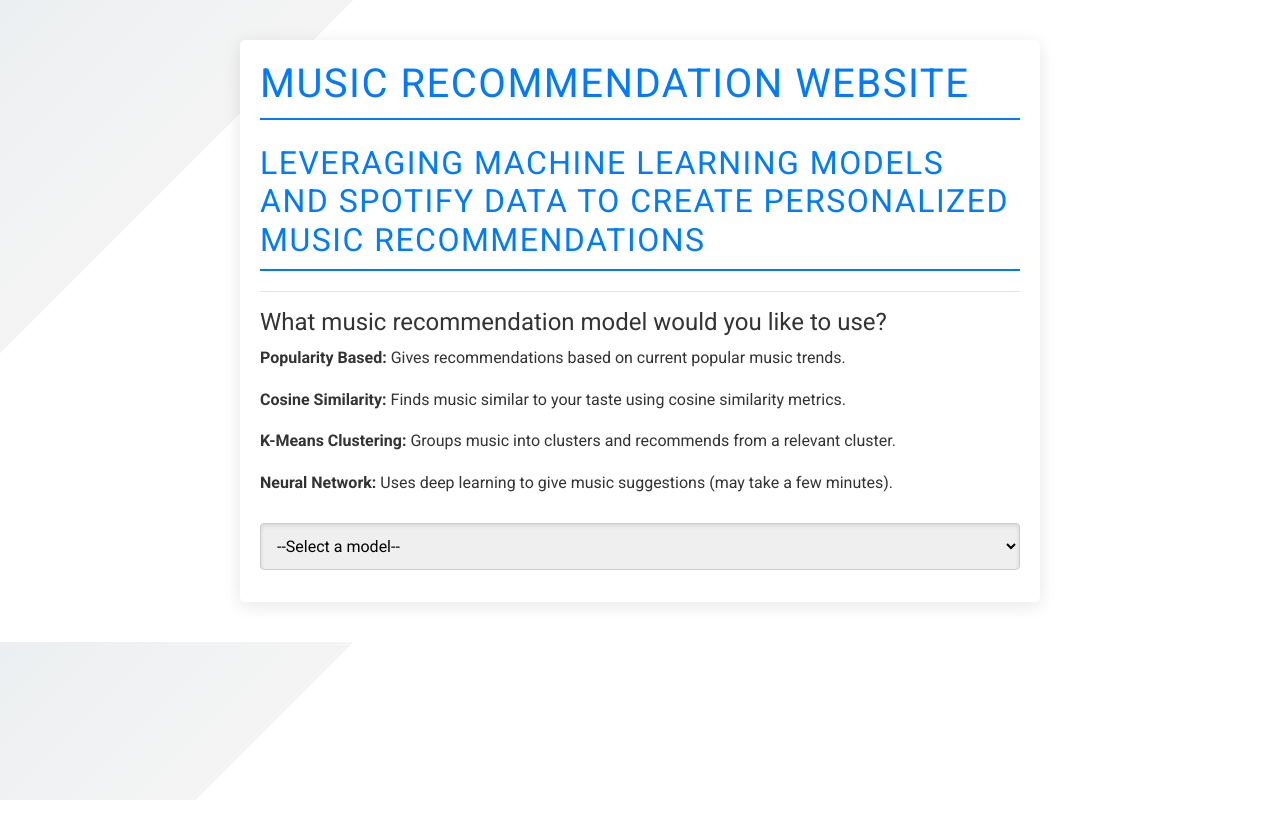
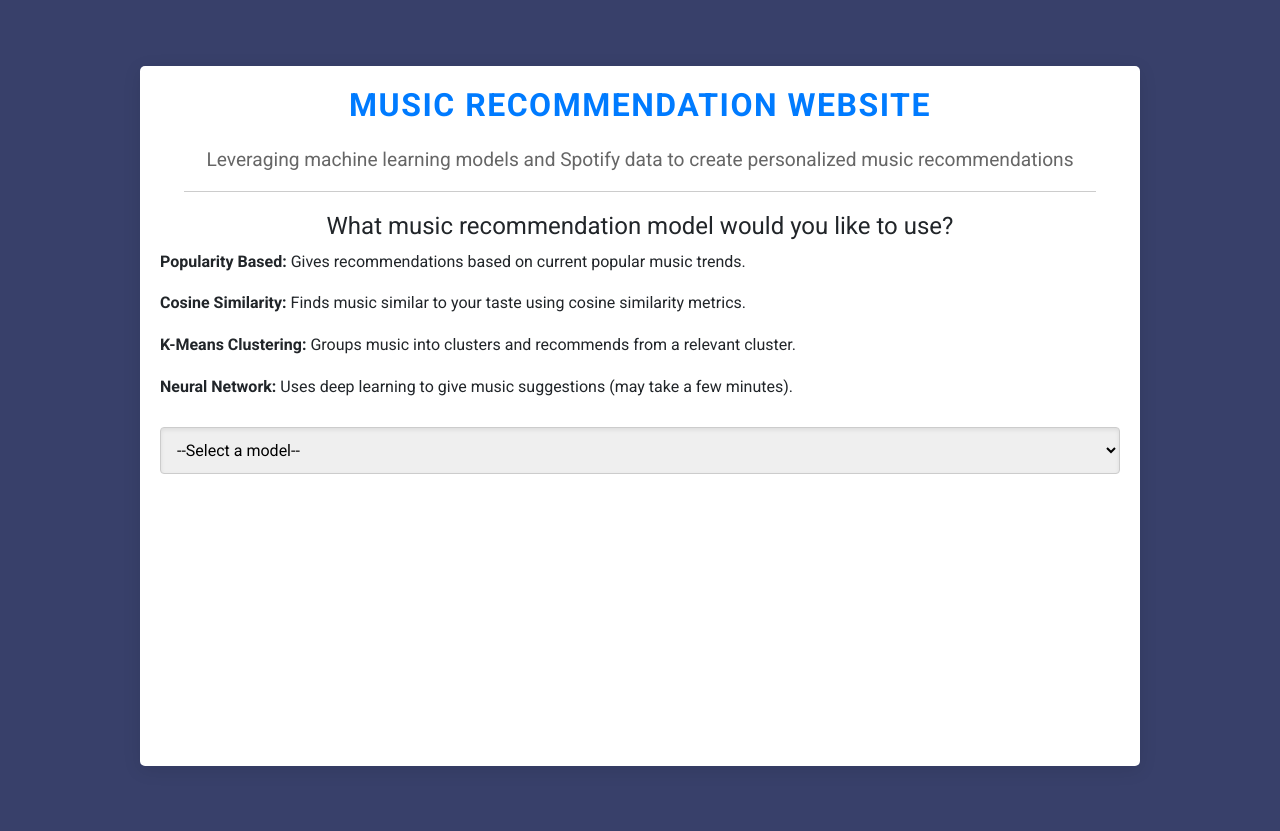
Before and after one commit to bencoleman24/Music-Recommendation-Website, a Flask app: page / in a window 1280 px wide. Before the commit the page ends 800 px from the top, so only its background shows below. Run offline with Flask 3, Linux system fonts and the light colour scheme; parts of the project's set-up code (start-up, migrations or seed data) failed here and were passed over; some libraries are stand-ins or nearby versions.

Commit message:
Update styles.css

```diff
--- a/static/css/styles.css
+++ b/static/css/styles.css
@@ -1,39 +1,52 @@
 @import url('https://fonts.googleapis.com/css2?family=Roboto:wght@400;700&display=swap');
+@import url('https://cdnjs.cloudflare.com/ajax/libs/font-awesome/5.15.3/css/all.min.css');
 
 body {
     font-family: 'Roboto', sans-serif;
-    background: linear-gradient(135deg, #ECEFF1, #f4f4f4 250px, #fff 250px, #fff);
-    color: #333;
+    background-image: none;
     line-height: 1.6;
     margin: 0;
     padding: 0;
-    transition: background-color 0.3s;
+    background-color: #38406a;
+    background-size: 30px 30px;
+    display: flex;
+    justify-content: center;
+    align-items: center;
+    min-height: 100vh;
+    padding: 2% 0;
+.center-text {
+    text-align: center;
 }
 
 .container {
-    max-width: 800px;
+    max-width: 2000px;
+    min-width: 1000px;
     margin: 40px auto;
     background-color: #fff;
     padding: 20px;
     border-radius: 5px;
     box-shadow: 0 4px 18px rgba(0, 0, 0, 0.1);
     transition: transform 0.3s;
+    min-height: 700px;
 }
 
-.container:hover {
-    transform: scale(1.02);
+h1 {
+    color: #007BFF;
+    margin-bottom: 25px;
+    font-size: 2em;
+    font-weight: 700;
+    text-align: center;
+    text-transform: uppercase;
+    letter-spacing: 1.5px;
 }
 
-h1, h2 {
-    color: #007BFF;
-    text-transform: uppercase;
-    letter-spacing: 1.5px;
+h2 {
+    font-size: 1.2em;
+    font-weight: 400;
+    text-align: center;
+    color: #666;
     margin-bottom: 20px;
-    border-bottom: 2px solid #007BFF;
-    padding-bottom: 10px;
 }
-
-
 
 select, input {
     width: 100%;
@@ -41,53 +54,53 @@ select, input {
     margin: 12px 0;
     border: 1px solid #ccc;
     border-radius: 4px;
-    box-shadow: 0 2px 4px rgba(0, 0, 0, 0.1) inset;
-    transition: box-shadow 0.3s, transform 0.3s;
+    box-shadow: 0 2px 4px rgba(0, 0, 0, 0.08) inset;
+    transition: box-shadow 0.3s;
 }
 
 select:focus, input:focus {
-    box-shadow: 0 3px 6px rgba(0, 0, 0, 0.15) inset, 0 2px 4px rgba(0, 0, 0, 0.1);
+    box-shadow: 0 3px 6px rgba(0, 0, 0, 0.12) inset;
     outline: none;
 }
 
 button {
-    padding: 10px 20px;
+    padding: 12px 24px;
     border: none;
     border-radius: 5px;
     cursor: pointer;
-    transition: background-color 0.3s, transform 0.3s;
+    transition: background-color 0.3s, transform 0.3s, box-shadow 0.3s;
+    font-weight: 600;
 }
 
 #generateBtn {
-    background-color: #007BFF;
+    background: linear-gradient(135deg, #007BFF, #0056b3);
     color: #fff;
 }
 
-#generateBtn:hover {
-    background-color: #0056b3;
+#generateBtn:hover, #submitFeedback:hover, #restartButton:hover {
+    box-shadow: 0 4px 12px rgba(0, 0, 0, 0.2);
+    transform: translateY(-5px);
 }
 
 #submitFeedback {
-    background-color: #12f3b7;
+    background: linear-gradient(135deg, #28a745, #218838);
     color: #fff;
 }
 
-#submitFeedback:hover {
-    background-color: #0ee2a5;
-}
-
 #restartButton {
-    background-color: #e74c3c;
+    background: linear-gradient(135deg, #e74c3c, #d43c2c);
     color: #fff;
-}
-
-#restartButton:hover {
-    background-color: #d43c2c;
+    margin-bottom: 20px;
 }
 
 .list-group-item {
     position: relative;
     transition: background-color 0.3s;
+    border-radius: 5px;
+}
+
+.list-group-item:hover {
+    background-color: #f5f5f5;
 }
 
 .list-group-item a {
@@ -98,12 +111,21 @@ button {
     text-decoration: none;
     color: #007BFF;
     font-weight: bold;
+    padding: 5px;
+    border-radius: 5px;
+}
+
+.list-group-item a:hover {
+    background-color: rgba(0, 123, 255, 0.1);
 }
 
 .alert {
     text-align: center;
-    padding: 15px;
-    border-radius: 5px;
+    padding: 20px;
+    border-radius: 10px;
+    background-color: #ffe57a;
+    color: #8a6d3b;
+    font-weight: 600;
 }
 
 #feedbackSubmittedMessage {
@@ -112,17 +134,21 @@ button {
     right: 20px;
     z-index: 1000;
     padding: 12px 20px;
-    background-color: rgba(0, 0, 0, 0.7);
+    background-color: rgba(0, 0, 0, 0.8);
     color: #fff;
     border-radius: 5px;
-    box-shadow: 0 4px 12px rgba(0, 0, 0, 0.2);
+    animation: fadeOut 3s forwards 3s;
+}
+hr {
+    width: 95%;
+    border: 0;
+    border-top: 1px solid #ccc;
+    margin: 20px auto;
 }
 
-.recommendation-title {
-    font-weight: bold;
-    color: black;
-    margin-top: 10px;
-    margin-bottom: 10px;
-    font-size: 16px;
-    text-align: center;
+
+@keyframes fadeOut {
+    to {
+        opacity: 0;
+    }
 }
```
